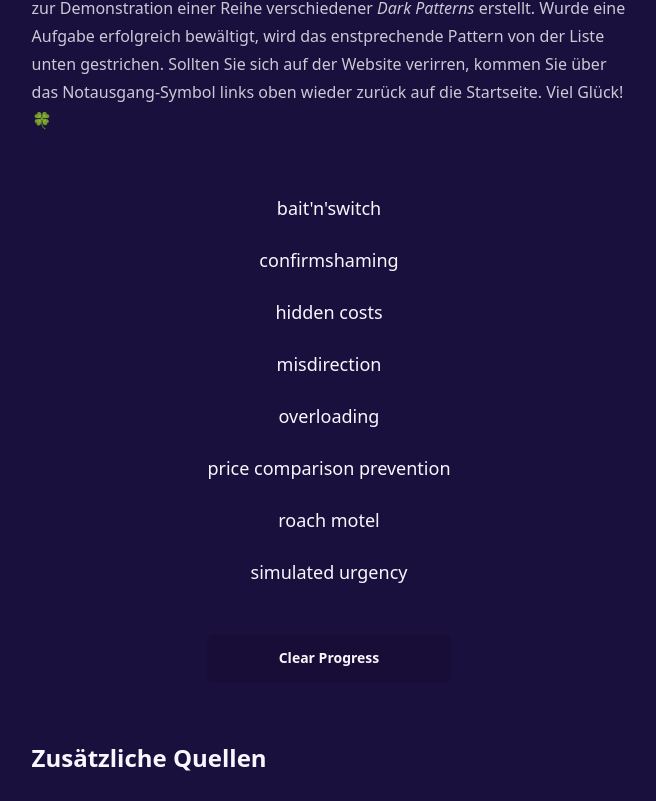
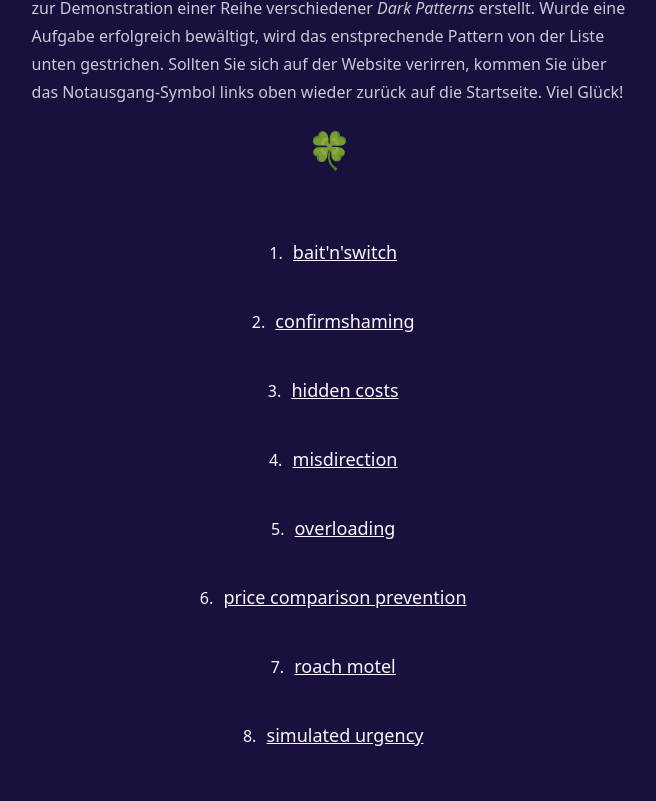
Before and after one commit to johak-at/dark-hak, a SvelteKit app: page / in a window 1280 px wide. Shown: the part 658-1459 px from the top of the page, without its empty margins (311-967 px from the left). Built offline with nearby package versions, Linux system fonts and the light colour scheme.

Commit message:
Update +page.svelte

```diff
--- a/src/routes/+page.svelte
+++ b/src/routes/+page.svelte
@@ -36,13 +36,14 @@
 		Basierend auf diesen und weiteren Quellen<sup>[<a href="#quellen">1</a>]</sup>
 		haben Schüler*innen der <a href="https://www.johak.at">JO.HAK</a>
 		auf der vorliegenden Website einen kleinen interaktiven "Hindernisparcours" zur Demonstration einer
-		Reihe verschiedener <em>Dark Patterns</em> erstellt. Wurde eine Aufgabe erfolgreich bewältigt, wird
-		das enstprechende Pattern von der Liste unten gestrichen. Sollten Sie sich auf der Website verirren,
-		kommen Sie über das Notausgang-Symbol links oben wieder zurück auf die Startseite. Viel Glück! 🍀
+		Reihe verschiedener <em>Dark Patterns</em> erstellt. Wurde eine Aufgabe erfolgreich bewältigt,
+		wird das enstprechende Pattern von der Liste unten gestrichen. Sollten Sie sich auf der Website
+		verirren, kommen Sie über das Notausgang-Symbol links oben wieder zurück auf die Startseite.
+		Viel Glück! <span class="text-4xl block text-center mt-6">🍀</span>
 	</p>
 </main>
 
-<div class="flex flex-col gap-7">
+<div class="flex flex-col gap-7 prose">
 	<nav>
 		<ol class="flex flex-col items-center gap-6 my-5">
 			{#each $patterns as pattern}
@@ -57,7 +58,7 @@
 		</ol>
 	</nav>
 
-	<button on:click={clearProgress} class="btn mb-5">Clear Progress</button>
+	<button on:click={clearProgress} class="btn btn-accent my-4">Clear Progress</button>
 </div>
 
 <aside id="quellen" class="prose">
```
